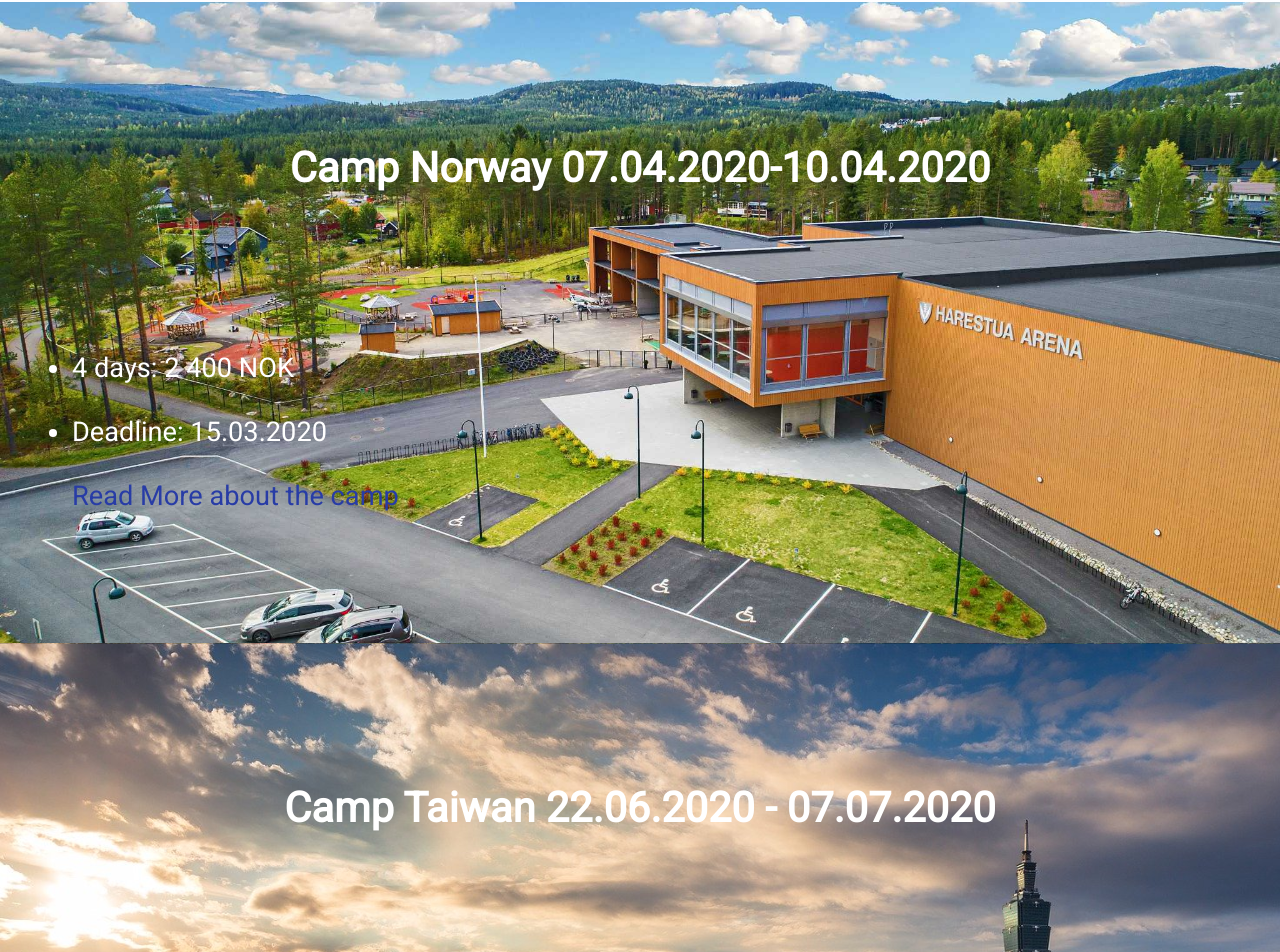
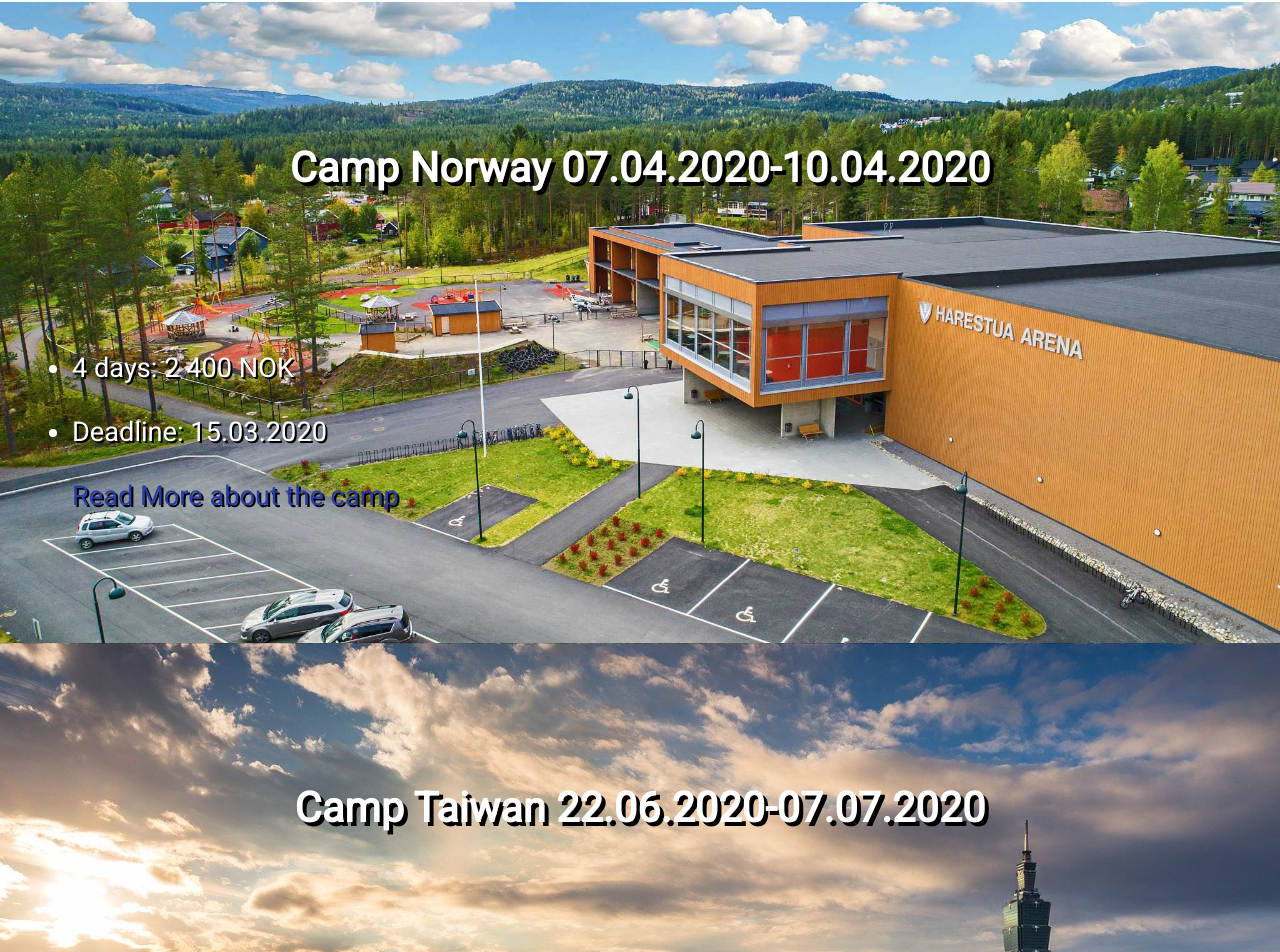
Before and after one commit to mikkelgud/InternationalTableTennisCamp, a React (Create React App) app: page /signup in a window 1280 px wide. Shown: the part 399-1351 px from the top of the page. Built offline with nearby package versions, Linux system fonts and the light colour scheme.

Commit message:
Added shadow for contrast

```diff
--- a/src/components/generalnfoPages/SignUp.js
+++ b/src/components/generalnfoPages/SignUp.js
@@ -1,4 +1,3 @@
-//Will have to use state with the stars
 import React from 'react';
 import styled from 'styled-components';
 import StyledDiv from '../../styleguides/StyledDivForSignUp';
@@ -8,19 +7,8 @@ import { StyledSTextSectionHeader } from '../../styleguides/StyledSemiTextSectio
 import { ScrollTop } from '../../utils/ScrollToTopp';
 import ApplicationForm from "../../Assets/ApplicationITTCAMP.docx";
 import { StyledTextSectionHeader } from '../../styleguides/StyledSectionHeader';
-// import { FontAwesomeIcon } from '@fortawesome/react-fontawesome';
-// import useLocalStorage from '../hooks/useLocalStorage';
 import campNorway from '../../Assets/campHarestua.jpg';
 import campTaiwan from '../../Assets/campTaiwan.jpg';
-
-
-const StyledH3 = styled.h3`
-font-weight: light;
-font-size: 1.4rem;
-font-family: 'roboto', sans-serif;
-textAlign: center;
- margin: 0 0 150px 0;
-`;
 
 
 const MyWrapper = styled.div`
@@ -43,47 +31,62 @@ export default function SignUp(props) {
     return (
         <MyWrapper>
             <StyledDiv backgroundN={"linear-gradient(rgba(226, 234, 255) 0%, rgba(255,255,255,1) 100%);"}>
-                <StyledTextSectionHeader style={{textAlign: "center"}}>Sign Up For Your Camp!</StyledTextSectionHeader>
-                <StyledText style={{textAlign: "center"}}>
+                <StyledTextSectionHeader style={{ textAlign: "center" }}>Sign Up For Your Camp!</StyledTextSectionHeader>
+                <StyledText style={{ textAlign: "center" }}>
                     <br />
                     You sign up by sending the
-<StyledATagLink  href={ApplicationForm}> Sign up form </StyledATagLink>
+<StyledATagLink href={ApplicationForm}> Sign up form </StyledATagLink>
                     to
 <StyledATagLink href="mailto: join@ittcamp.com"> Join@ittcamp.com</StyledATagLink>.
 </StyledText>
 
             </StyledDiv>
-
-
-
-            <br />
             <StyledDiv background={campNorway} >
-                <StyledH3 style={{ fontSize: "2.6rem", color: "#ffffff", textAlign: "center" , marginBottom: "120px"}}>Camp Norway   07.04.2020-10.04.2020</StyledH3>
+                <StyledSTextSectionHeader style={{
+                    fontSize: "2.6rem",
+                    color: "#ffffff",
+                    textAlign: "center",
+                     marginBottom: "120px",
+                     textShadow: "4px 4px black" }}>
+                         Camp Norway   07.04.2020-10.04.2020
+                         </StyledSTextSectionHeader>
                 <br />
                 <br />
-                <StyledText style={{ textAlign: "left", color: "#ffffff" , fontSize: "1.7rem", fontWeight: "lighter"}}>
+                <StyledText style={{
+                    textShadow: "2px 2px black",
+                    textAlign: "left",
+                    color: "#ffffff",
+                    fontSize: "1.7rem",
+                    fontWeight: "lighter" }}>
                     <ul>
                         <li>  4 days: 2 400 NOK  </li><br />
                         <li>  Deadline: 15.03.2020 </li><br />
-                    <StyledATagLink  onClick={() => { props.history.push("/stay/Norway") }}> Read More about the camp </StyledATagLink><br />
+                        <StyledATagLink onClick={() => { props.history.push("/stay/Norway") }}> Read More about the camp </StyledATagLink><br />
                     </ul>
                 </StyledText>
                 <br />
             </StyledDiv>
             <StyledDiv background={campTaiwan}>
-                <StyledSTextSectionHeader style={{ color: "white", fontSize: "2.6rem", marginBottom: "120px", textAlign: "center"  }}>Camp Taiwan 22.06.2020 - 07.07.2020</StyledSTextSectionHeader>
+                <StyledSTextSectionHeader style={{
+                    color: "white",
+                    fontSize: "2.6rem",
+                     marginBottom: "120px",
+                      textAlign: "center",
+                       textShadow: "4px 4px black" }}>
+                    Camp Taiwan 22.06.2020-07.07.2020
+                    </StyledSTextSectionHeader>
                 <br />
                 <br />
                 <br />
                 <br />
-                <StyledText style={{ textAlign: "left", color: "#ffffff" , fontSize: "1.7rem", fontWeight: "lighter"}}>
+                <StyledText style={{ textAlign: "left", color: "#ffffff", fontSize: "1.7rem", fontWeight: "lighter", textShadow: "2px 2px black" }}>
                     <ul>
                         <li> 16 days: 12 750 NOK (10 750 NOK for companions(Non practicing participants))</li>
-                        <StyledATagLink style={{ color: "#acb9ff" }}  onClick={() => { props.history.push("/stay/Taiwan/prices") }}>Read more about prices and what this includes</StyledATagLink>
+                        <StyledATagLink style={{ color: "#acb9ff" }} onClick={() => { props.history.push("/stay/Taiwan/prices") }}>Read more about prices and what this includes</StyledATagLink>
                         <br />
                         <br />
                         <li>+ flight 7000 NOK both ways</li>
-                        <StyledATagLink style={{ color: "#acb9ff" }}  onClick={() => { props.history.push("/stay/Taiwan/travel") }}>Read more about the travel</StyledATagLink>
+                        <StyledATagLink style={{ color: "#acb9ff" }} onClick={() => { props.history.push("/stay/Taiwan/travel") }}>Read more about the travel</StyledATagLink>
                         <br />
                         <br />
                         <StyledListLocal>All travelers to Taiwan must hold a passport valid for at least 6 months from arrival day. </StyledListLocal>
@@ -97,11 +100,11 @@ export default function SignUp(props) {
                 <br />
             </StyledDiv>
             <StyledDiv backgroundN={"linear-gradient(rgb(241, 242, 255) 0%,rgb(255, 255, 255) 100%);"}>
-                <StyledTextSectionHeader style={{textAlign: "center"}}>Looking forward to see you</StyledTextSectionHeader>
-                <StyledText style={{textAlign: "center"}}>
+                <StyledTextSectionHeader style={{ textAlign: "center" }}>looking forward to seeing you</StyledTextSectionHeader>
+                <StyledText style={{ textAlign: "center" }}>
                     <br />
                     You sign up by sending the
-<StyledATagLink  href={ApplicationForm}> Sign up form </StyledATagLink>
+<StyledATagLink href={ApplicationForm}> Sign up form </StyledATagLink>
                     to
 <StyledATagLink href="mailto: join@ittcamp.com"> Join@ittcamp.com</StyledATagLink>.
 </StyledText>
```
Lines whose indentation alone changed are shown as unchanged.
